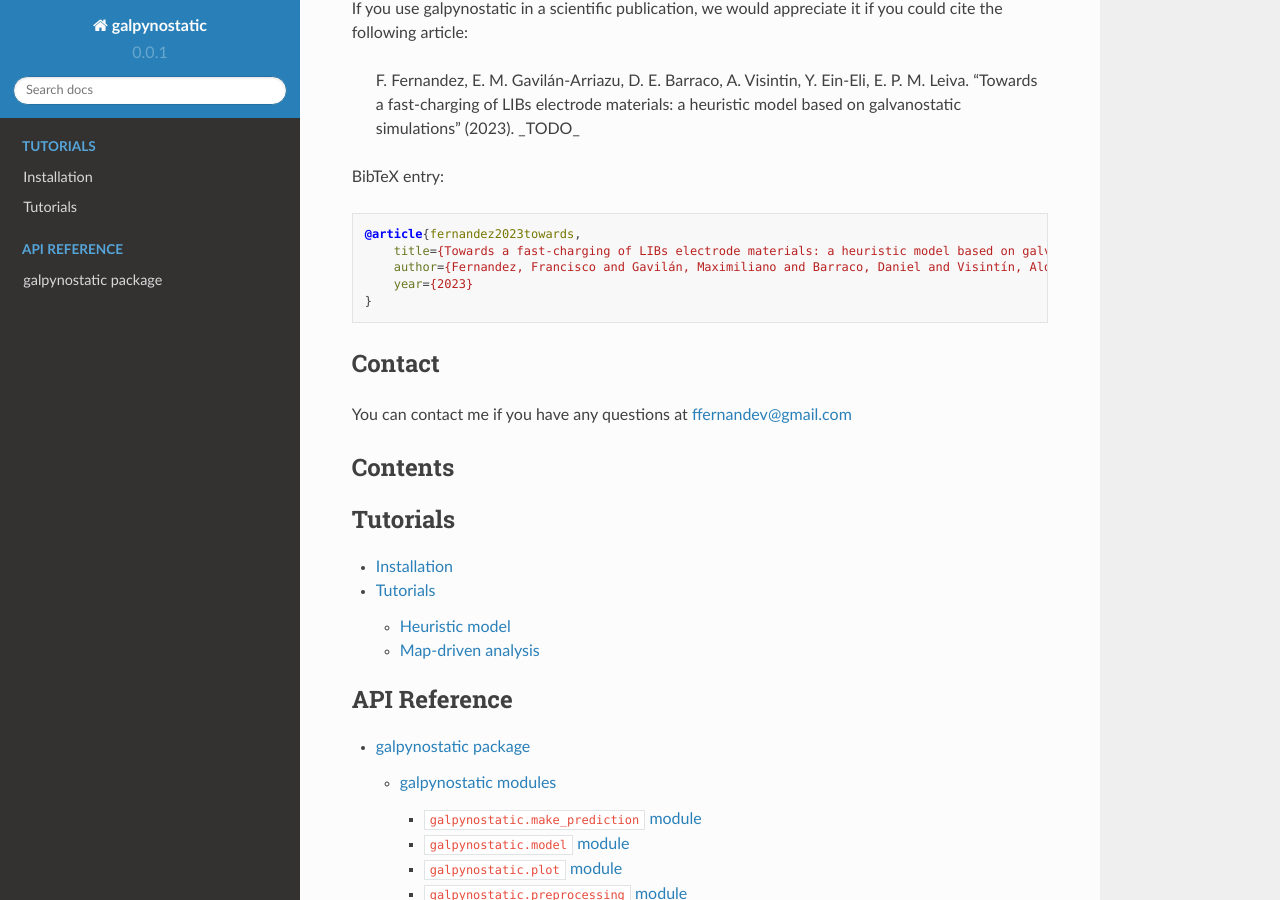
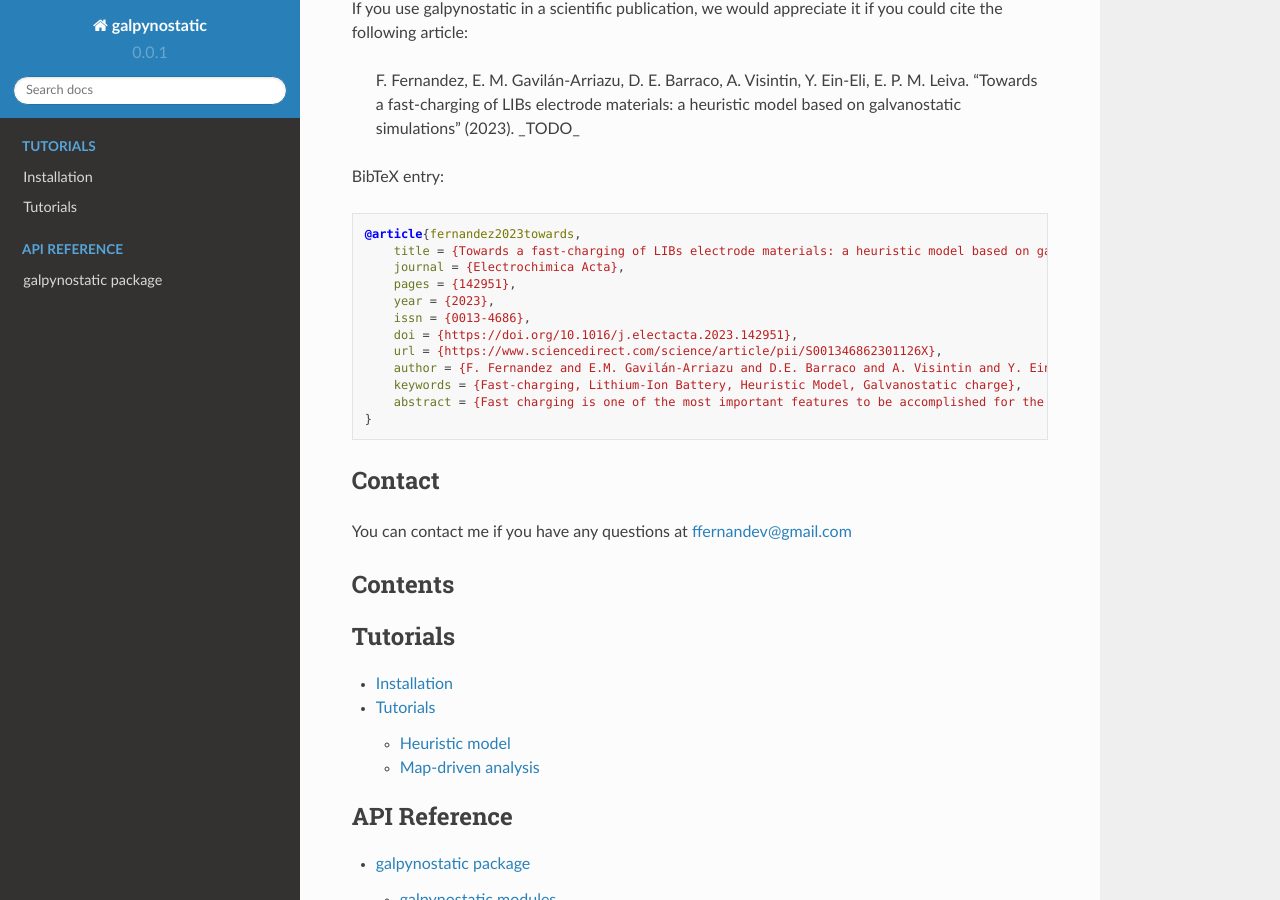
Before and after one commit to fernandezfran/galpynostatic, a Sphinx documentation site: the page built from docs/source/index.rst, in a window 1280 px wide and 900 px high, scrolled down 591 px. Built offline with Sphinx 7.4.7 and the Read the Docs theme 2.0.0, drawn with Linux system fonts in a browser that asks for light colours; the version number is read from the project's files by our own code.

Commit message:
bibtex citation

```diff
--- /dev/null
+++ b/CITATION.bib
@@ -0,0 +1,12 @@
+@article{fernandez2023towards,
+    title = {Towards a fast-charging of LIBs electrode materials: a heuristic model based on galvanostatic simulations},
+    journal = {Electrochimica Acta},
+    pages = {142951},
+    year = {2023},
+    issn = {0013-4686},
+    doi = {https://doi.org/10.1016/j.electacta.2023.142951},
+    url = {https://www.sciencedirect.com/science/article/pii/S001346862301126X},
+    author = {F. Fernandez and E.M. Gavilán-Arriazu and D.E. Barraco and A. Visintin and Y. Ein-Eli and E.P.M. Leiva},
+    keywords = {Fast-charging, Lithium-Ion Battery, Heuristic Model, Galvanostatic charge},
+    abstract = {Fast charging is one of the most important features to be accomplished for the improvement of electric vehicles. In the search for optimal use of active materials for this aim, we present a recipe to find the conditions for fast charging, fifteen minutes for 80 % of the State-of-Charge, of lithium-ion battery's single particle electrodes, thus taking advantage of the maximum possible capacity. A guide based on a general model that considers diffusion and charge transfer limitations under constant current is proposed. This guide was constructed on the basis of our previous theoretical development. A Python free and user-friendly package is provided to handle all experimental data processing and estimations.}
+}
--- a/docs/source/index.rst
+++ b/docs/source/index.rst
@@ -74,11 +74,17 @@ BibTeX entry:
 .. code-block:: bibtex
 
    @article{fernandez2023towards,
-       title={Towards a fast-charging of LIBs electrode materials: a heuristic model based on galvanostatic simulations},
-       author={Fernandez, Francisco and Gavilán, Maximiliano and Barraco, Daniel and Visintín, Aldo and Ein-Eli, Yair and Leiva, Ezequiel},
-       year={2023}
+       title = {Towards a fast-charging of LIBs electrode materials: a heuristic model based on galvanostatic simulations},
+       journal = {Electrochimica Acta},
+       pages = {142951},
+       year = {2023},
+       issn = {0013-4686},
+       doi = {https://doi.org/10.1016/j.electacta.2023.142951},
+       url = {https://www.sciencedirect.com/science/article/pii/S001346862301126X},
+       author = {F. Fernandez and E.M. Gavilán-Arriazu and D.E. Barraco and A. Visintin and Y. Ein-Eli and E.P.M. Leiva},
+       keywords = {Fast-charging, Lithium-Ion Battery, Heuristic Model, Galvanostatic charge},
+       abstract = {Fast charging is one of the most important features to be accomplished for the improvement of electric vehicles. In the search for optimal use of active materials for this aim, we present a recipe to find the conditions for fast charging, fifteen minutes for 80 % of the State-of-Charge, of lithium-ion battery's single particle electrodes, thus taking advantage of the maximum possible capacity. A guide based on a general model that considers diffusion and charge transfer limitations under constant current is proposed. This guide was constructed on the basis of our previous theoretical development. A Python free and user-friendly package is provided to handle all experimental data processing and estimations.}
    }
-
 
 Contact
 -------
```
Also changed, not shown: README.md (+10 -3 lines), 1 other file.
